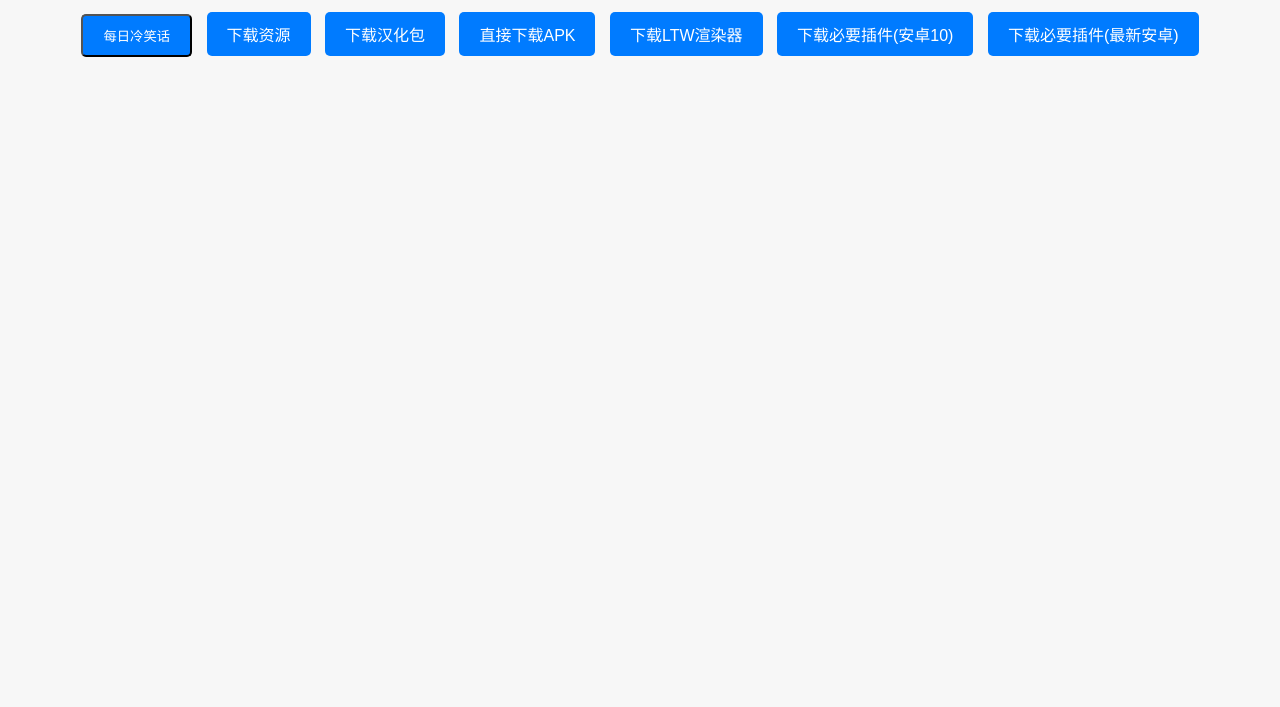
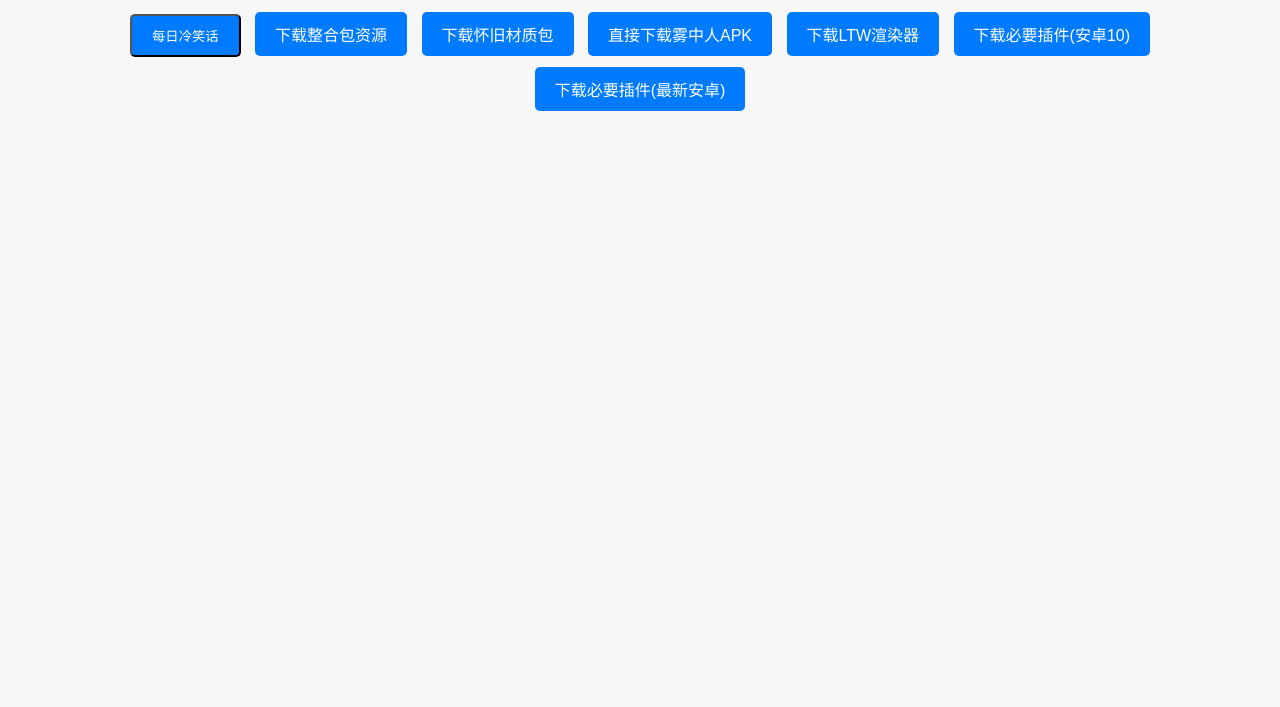
Before and after one commit to cleanper/cleanper.githib.io, a plain HTML site: page index.html in a window 1280 px wide. Shown: the part 93-800 px from the top of the page. Drawn offline with Linux system fonts and the light colour scheme.

Commit message:
Update index.html

```diff
--- a/index.html
+++ b/index.html
@@ -57,9 +57,9 @@
   <h1>YLCraft</h1>
   <div>
     <button class="button" id="jokeButton">每日冷笑话</button>
-    <a href="https://www.123pan.com/s/ViFlVv-e09hh.html" class="button" target="_blank" rel="noopener noreferrer" id="resourceButton">下载资源</a>
-    <a href="https://cdn.modrinth.com/data/cAewElrd/versions/79dscLtu/%C2%A72YLHANH1.20.1fabric%201.0.1.zip" class="button" target="_blank" rel="noopener noreferrer" id="translationButton">下载汉化包</a>
-    <a href="https://github.com/cleanper/The-man-from-the-fog-mobile-phone/releases/download/ReusrsNew10/New-the_man_form_the_fog_10.APK" class="button" target="_blank" rel="noopener noreferrer" id="apkButton">直接下载APK</a>
+    <a href="https://www.123pan.com/s/ViFlVv-e09hh.html" class="button" target="_blank" rel="noopener noreferrer" id="resourceButton">下载整合包资源</a>
+    <a href="https://cdn.modrinth.com/data/nkzGqpDf/versions/tcL7zk62/%5B2025%5D%20YL%E6%80%80%E6%97%A7%E6%9D%90%E8%B4%A8%E5%8C%855.zip" class="button" target="_blank" rel="noopener noreferrer" id="translationButton">下载怀旧材质包</a>
+    <a href="https://github.com/cleanper/The-man-from-the-fog-mobile-phone/releases/download/ReusrsNew10/New-the_man_form_the_fog_10.APK" class="button" target="_blank" rel="noopener noreferrer" id="apkButton">直接下载雾中人APK</a>
     <a href="https://github.com/FCL-Team/FCLRendererPlugin/releases/download/Renderer/LTW.apk" class="button" target="_blank" rel="noopener noreferrer" id="ltwButton">下载LTW渲染器</a>
     <a href="https://github.com/FCL-Team/FCLDriverPlugin/releases/download/Turnip/Turnip.24.3.3.R27C.SDK29.apk" class="button" target="_blank" rel="noopener noreferrer" id="plugin10Button">下载必要插件(安卓10)</a>
     <a href="https://github.com/FCL-Team/FCLDriverPlugin/releases/download/Turnip/Turnip.24.3.3.R27C.SDK33.apk" class="button" target="_blank" rel="noopener noreferrer" id="pluginNewButton">下载必要插件(最新安卓)</a>
```
